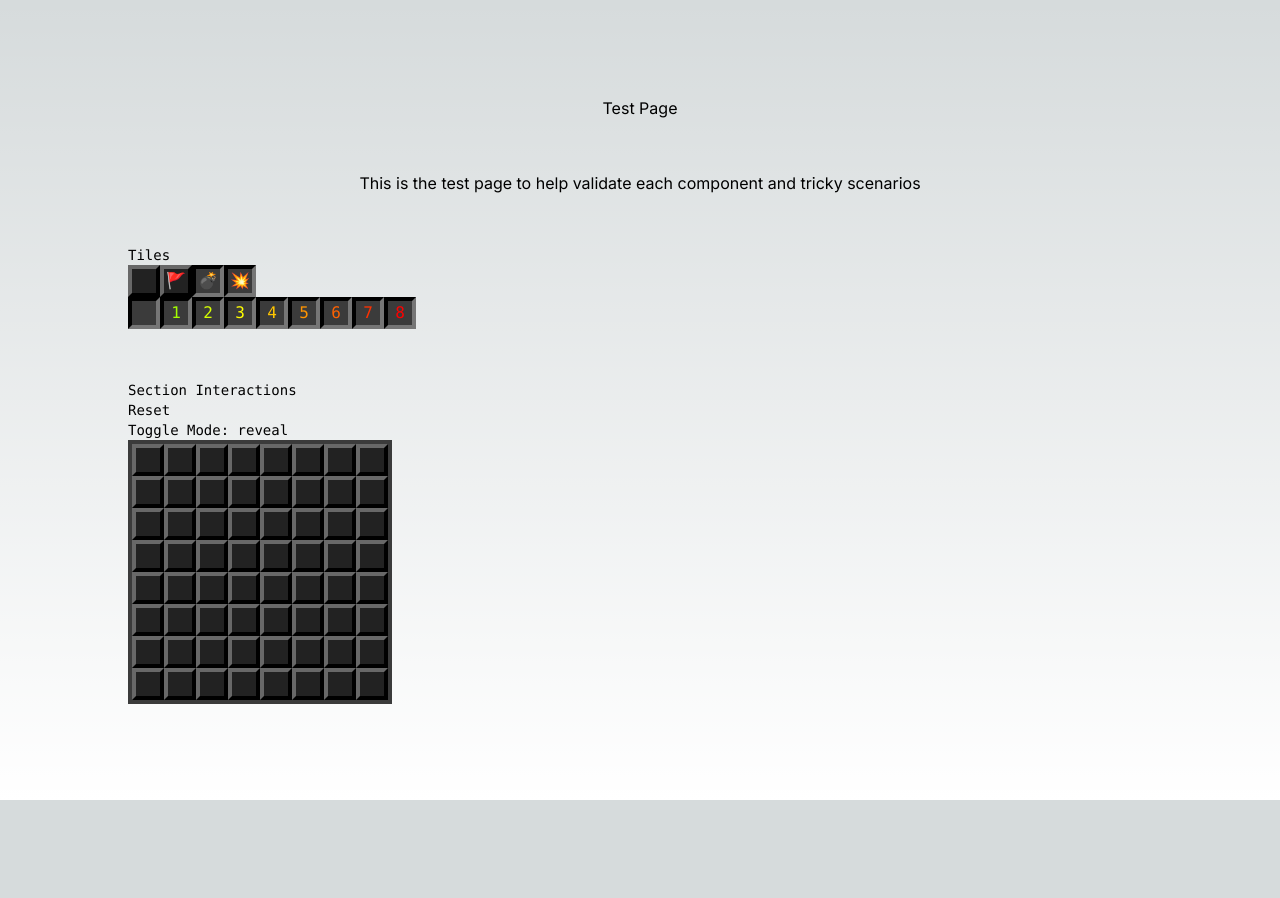
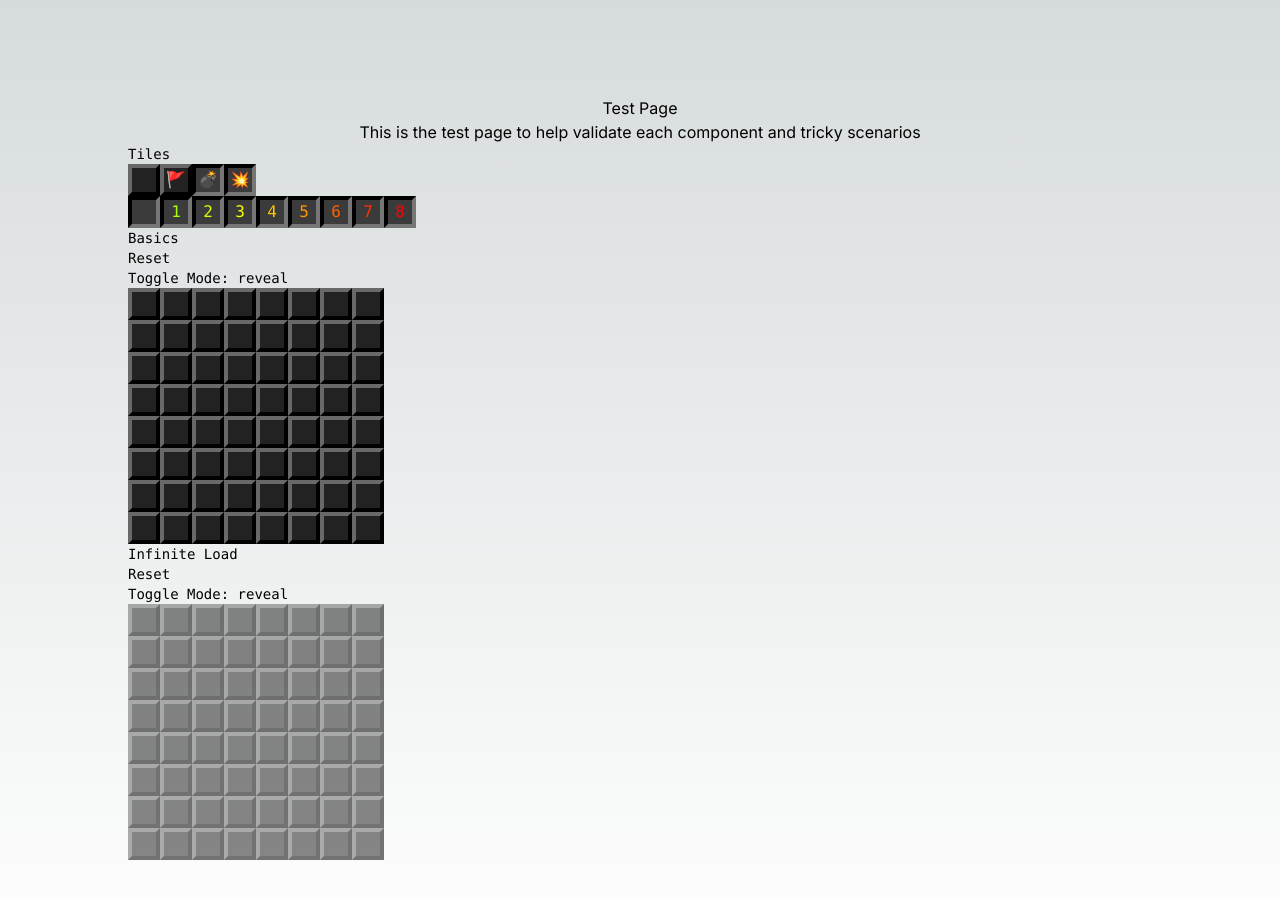
Before and after one commit to smaclell/windswept, a Next.js app in the folder ui/: page /test in a window 1280 px wide. Shown: the top 898 px of the page. Before the commit the page ends 800 px from the top, so only its background shows below. Built offline with nearby package versions, Linux system fonts and the light colour scheme.

Commit message:
A skeleton loading component

```diff
--- /dev/null
+++ b/ui/src/app/game/skeleton.tsx
@@ -0,0 +1,21 @@
+import { Fragment } from "react";
+import Tile from "./tile";
+
+const empty = () => {};
+
+export default function Skeleton({ size }: { size: number }) {
+  return (
+    <section className="section skeleton" data-size={size}>
+      {[...Array(size)].map((_, x) => (
+        <Fragment key={x}>
+          {[...Array(size)].map((_, y) => {
+            const key = `${x},${y}`;
+            return (
+              <Tile key={key} state="unknown" mineCount={0} x={x} y={y} onClick={empty} />
+            );
+          })}
+        </Fragment>
+      ))}
+    </section>
+  );
+}
--- a/ui/src/app/globals.css
+++ b/ui/src/app/globals.css
@@ -132,7 +132,15 @@ body {
   grid-template-rows: repeat(8, calc(2rem));
   grid-template-columns: repeat(8 /*attr(data-size, 0)*/, calc(2rem));
 
-  border: #3b3b3b 4px solid;
   width: fit-content;
   height: fit-content;
 }
+
+.skeleton {
+  animation: fadeIn ease-in-out 2s alternate-reverse infinite;
+}
+
+@keyframes fadeIn {
+  from { opacity: 0.5; }
+  to { opacity: 0.8; }
+}
--- a/ui/src/app/test/page.tsx
+++ b/ui/src/app/test/page.tsx
@@ -4,6 +4,7 @@ import { useStore } from 'zustand';
 import { randomizer, createSectionStore, Mode, SectionStore } from '@/store';
 import Tile from "../game/tile";
 import Section from '../game/section';
+import Skeleton from '../game/skeleton';
 
 const size = 8;
 const store = createSectionStore(size, 0, 0);
@@ -59,13 +60,21 @@ export default function Home() {
         </div>
       </section>
       <section className="z-10 max-w-5xl w-full items-center justify-between font-mono text-sm">
-        <h2>Section Interactions</h2>
+        <h2>Basics</h2>
         <div>
           <button className="block" onClick={reset}>Reset</button>
           <button className="block" onClick={() => setMode(mode => mode === 'reveal' ? 'flag' : 'reveal')}>Toggle Mode: {mode}</button>
         </div>
         {ready ? <Section store={store} mode={mode} /> : null}
       </section>
+      <section className="z-10 max-w-5xl w-full items-center justify-between font-mono text-sm">
+        <h2>Infinite Load</h2>
+        <div>
+          <button className="block" onClick={reset}>Reset</button>
+          <button className="block" onClick={() => setMode(mode => mode === 'reveal' ? 'flag' : 'reveal')}>Toggle Mode: {mode}</button>
+        </div>
+        <Skeleton size={size} />
+      </section>
     </main>
   )
 }
```
